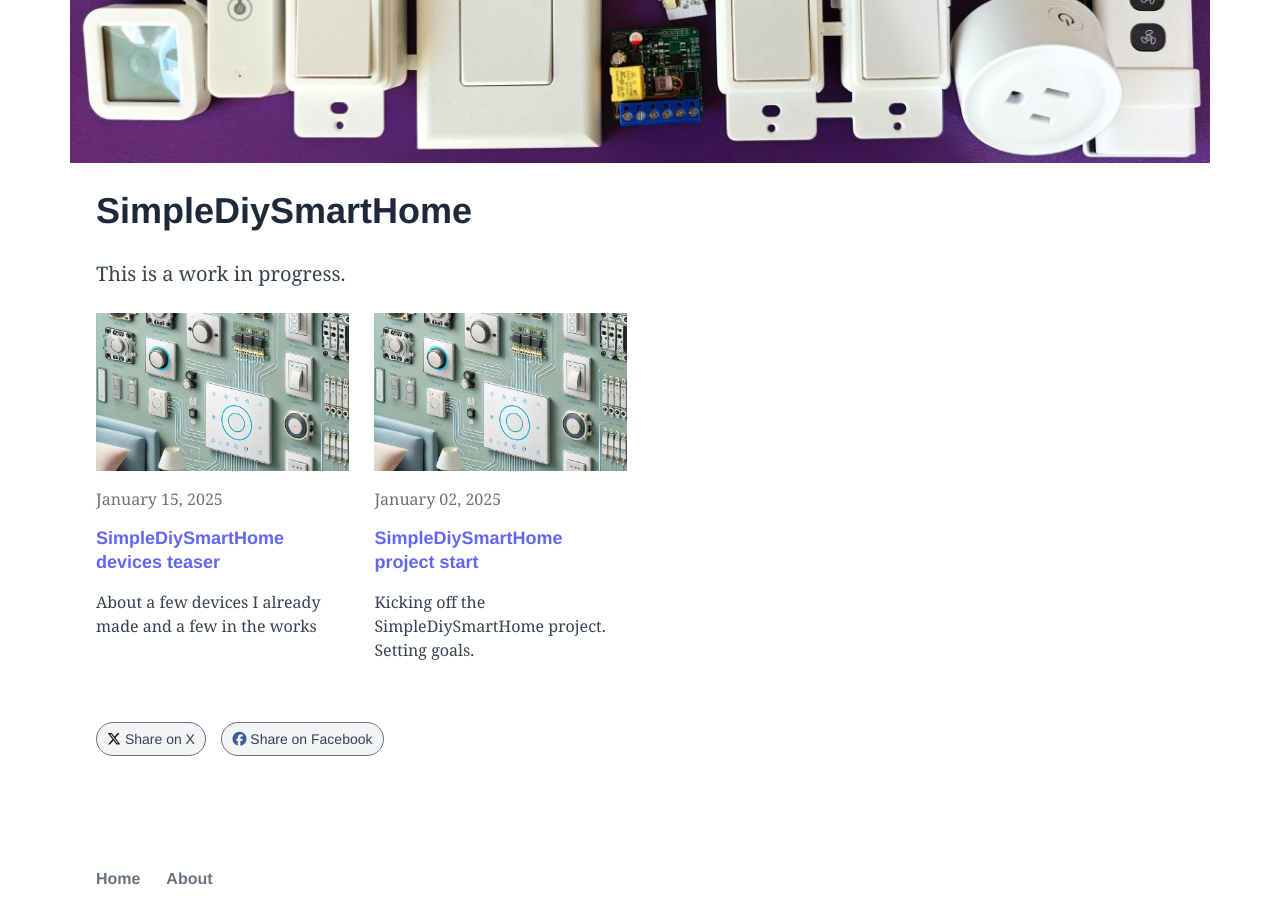
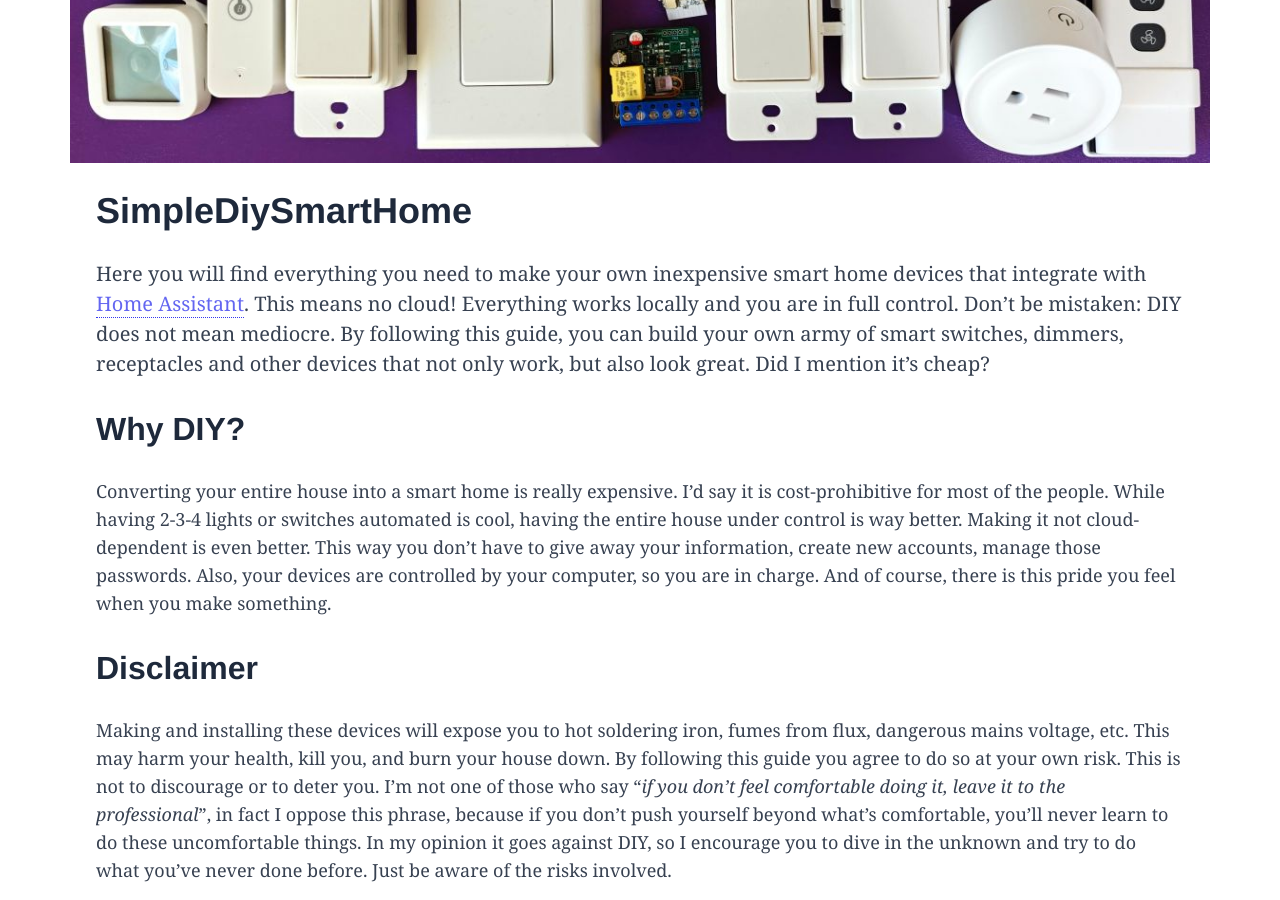
Before and after one commit to ScramblerUSA/scramblerusa.github.io, a Jekyll site: the page built from sdsh/index.md, in a window 1280 px wide and 1400 px high, scrolled down 272 px, cut to the strip 0-900 px from the top of the window. Built offline with Jekyll 4.4.1, drawn with Linux system fonts in a browser that asks for light colours; some of the changed text lies outside the part shown.

Commit message:
SDSH update

```diff
--- a/sdsh/index.md
+++ b/sdsh/index.md
@@ -6,10 +6,43 @@ image:
   feature: sdsh_feature.jpg
 ---
 
-This is a work in progress.
+Here you will find everything you need to make your own inexpensive smart home devices that integrate with [Home Assistant](https://www.home-assistant.io/). This means no cloud! Everything works locally and you are in full control.
+Don't be mistaken: DIY does not mean mediocre. By following this guide, you can build your own army of smart switches, dimmers, receptacles and other devices that not only work, but also look great.
+Did I mention it's cheap?
+
+## Why DIY?
+Converting your entire house into a smart home is really expensive. I'd say it is cost-prohibitive for most of the people. While having 2-3-4 lights or switches automated is cool, having the entire house under control is way better. Making it not cloud-dependent is even better. This way you don't have to give away your information, create new accounts, manage those passwords. Also, your devices are controlled by your computer, so you are in charge. And of course, there is this pride you feel when you make something.
+
+## Disclaimer
+Making and installing these devices will expose you to hot soldering iron, fumes from flux, dangerous mains voltage, etc. This may harm your health, kill you, and burn your house down. By following this guide you agree to do so at your own risk.
+This is not to discourage or to deter you. I'm not one of those who say "*if you don't feel comfortable doing it, leave it to the professional*", in fact I oppose this phrase, because if you don't push yourself beyond what's comfortable, you'll never learn to do these uncomfortable things. In my opinion it goes against DIY, so I encourage you to dive in the unknown and try to do what you've never done before. Just be aware of the risks involved.
+
+## Requirements
+Although it's super easy to follow this guide and make something, it is only true if you have certain equipment, parts and skills. Here's what you need:
+ - A 3D printer capable of printing ABS and basic slicing/printing skills. A friend with a printer will do too!
+ - A soldering iron (+consumables) and some basic soldering skills. [^1] Some fine soldering skills might be needed for more advanced devices.
+ - Some basic tools: screwdriver, knife, sidecutters, etc.
+ - Parts to perform the mods: switches, wires, LEDs, resistors, etc.
+ - Positive attitude.
+
+[^1]: Basic soldering skills: being able to solder a wire to a pad or a component on the board. It's really not that hard. Short photo-tutorial is available [here](howtosolder). You can do it!
+
+
+### To be continued...
+![](/images/under-construction.png)
+
+
+[File repository](https://github.com/ScramblerUSA/SimpleDiySmarthome)
+
+
+---
+#### Project updates
 
 <div class="tiles">
 {% for post in site.categories.sdsh %}
 	{% include post-grid.html %}
 {% endfor %}
 </div><!-- /.tiles -->
+
+All the things I share are always free. However, making them available (organizing, documenting, etc.) takes a lot of time. So, if you like what I'm doing please consider supporting me.
+<a href="https://www.buymeacoffee.com/ScramblerUSA" class="btn" target="_blank"><i class="fa-solid fa-mug-hot" aria-hidden="true"></i></a>
```
Also changed, not shown: _posts/sdsh/2025-01-02-sdsh_kickoff.md (+2 -0 lines), _posts/sdsh/2025-01-15-sdsh_teaser.md (+2 -0 lines), index.md (+1 -1 lines), sdsh/howtosolder.md (added, +8 -0 lines), images/under-construction.png (added).
